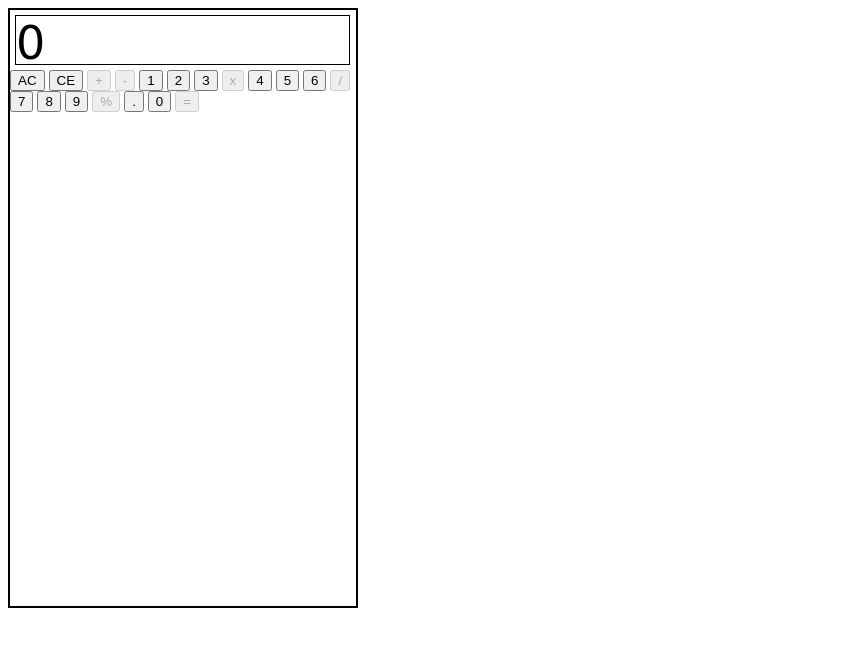
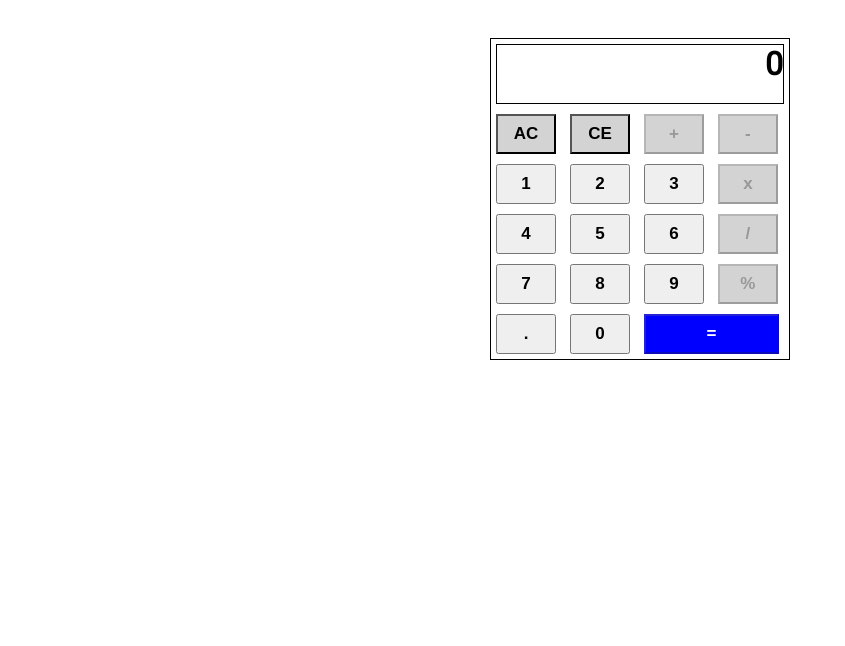
Before and after one commit to phiggins567/javascript-calculator, a plain HTML site: page index.html in a window 1280 px wide. Shown: the whole page, without its empty margins (0-845 px from the left). Drawn offline with nearby package versions, Linux system fonts and the light colour scheme.

Commit message:
styling buttons and font

```diff
--- a/css/main.css
+++ b/css/main.css
@@ -1,31 +1,46 @@
 * {
   box-sizing: border-box;
 }
-
-.calculator{
-  width: 350px;
-  height: 600px;
-  border: solid 2px black;
+body {
+  font-family: 'Roboto', sans-serif;
+}
+.flexbox-container {
+  display: flex;
+  align-items: center;
+  justify-content: center;
+}
+.calculator {
+  width: 300px;
+  margin-top: 30px;
+  border: solid 1px #000000;
 }
 #display {
-  width: 335px;
-  height: 50px;
+  width: auto;
   margin: 5px;
-  border: solid 1px black;
-  font-family: 'Press Start 2P', cursive;
-  font-size: 46px;
+  height: 60px;
+  border: solid 1px #000000;
+  font-size: 32px;
+  text-align: right;
+  font-weight: bold;
 }
-#operators button {
-  width: 50px;
-  height: 50px;
+button {
+
+  width: 60px;
+  height: 40px;
   margin: 5px;
-  display: block;
-  float: right;
+  font-size: 17px;
+  font-weight: bold;
 }
-#numbers button {
-  width: 50px;
-  height: 50px;
-  margin: 5px;
-  display: block;
-  float: left;
+button:hover {
+  border: solid 1px blue;
 }
+.operators, .clear {
+  background-color: #d3d3d3;
+}
+#equals {
+  background-color: blue;
+  color: #ffffff;
+  width: 135px;
+  margin-right: 5px;
+
+}
```
